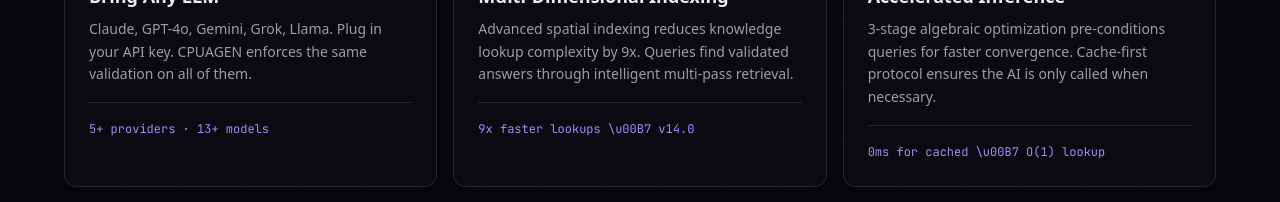
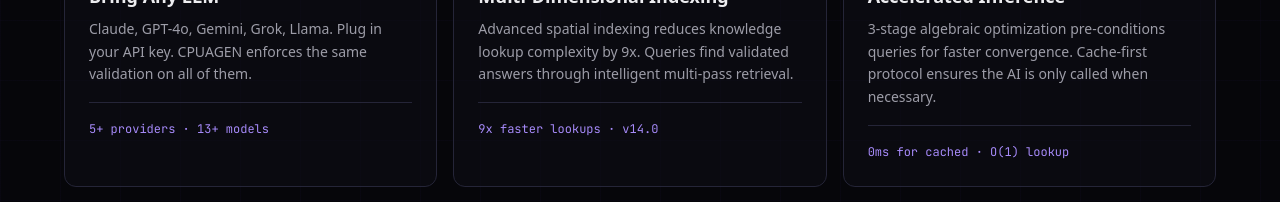
Before and after one commit to idiotwithastick/cpuagen, a Next.js app: page / in a window 1280 px wide. Shown: the part 2140-2342 px from the top of the page. Built offline with nearby package versions, Linux system fonts and the light colour scheme.

Commit message:
fix: render middle dot characters properly in feature cards
Co-Authored-By: Claude Opus 4.6 <noreply@anthropic.com>

```diff
--- a/src/app/page.tsx
+++ b/src/app/page.tsx
@@ -406,19 +406,19 @@ export default function Home() {
               icon={"\uD83C\uDF10"}
               title="Bring Any LLM"
               description="Claude, GPT-4o, Gemini, Grok, Llama. Plug in your API key. CPUAGEN enforces the same validation on all of them."
-              metric={"5+ providers \u00B7 13+ models"}
+              metric="5+ providers · 13+ models"
             />
             <FeatureCard
               icon={"\uD83D\uDD2C"}
               title="Multi-Dimensional Indexing"
               description="Advanced spatial indexing reduces knowledge lookup complexity by 9x. Queries find validated answers through intelligent multi-pass retrieval."
-              metric="9x faster lookups \u00B7 v14.0"
+              metric="9x faster lookups · v14.0"
             />
             <FeatureCard
               icon={"\uD83D\uDE80"}
               title="Accelerated Inference"
               description="3-stage algebraic optimization pre-conditions queries for faster convergence. Cache-first protocol ensures the AI is only called when necessary."
-              metric="0ms for cached \u00B7 O(1) lookup"
+              metric="0ms for cached · O(1) lookup"
             />
             <FeatureCard
               icon={"\uD83D\uDCCA"}
@@ -436,7 +436,7 @@ export default function Home() {
               icon={"\uD83D\uDEE0\uFE0F"}
               title="Code + Workspace"
               description={"Full IDE in the browser. Chat, code canvas, PDF markup, and dev lab \u2014 all through the enforcement layer. Agentic coding mode coming soon."}
-              metric={"Chat \u00B7 Dev Lab \u00B7 Code \u00B7 Dual"}
+              metric="Chat · Dev Lab · Code · Dual"
             />
           </div>
         </div>
```
